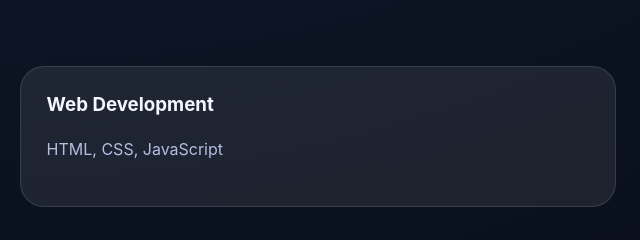
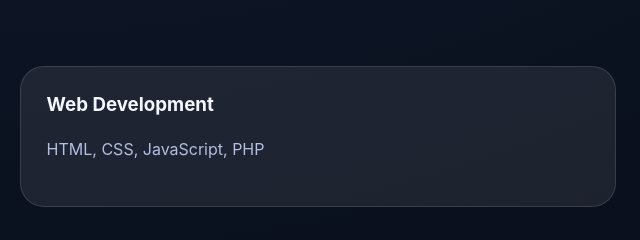
Before and after one commit to frontlyhebwelacuna/My-Portfolio, a plain HTML site: page index.html in a window 1280 px wide. Shown: the part 1280-1520 px from the top of the page, 632-1272 px from the left. Drawn offline with Linux system fonts and the light colour scheme.

Commit message:
1.0 final ?

```diff
--- a/index.html
+++ b/index.html
@@ -70,7 +70,7 @@
                 </div>
                 <div class="skill-card">
                     <h3>Web Development</h3>
-                    <p>HTML, CSS, JavaScript</p>
+                    <p>HTML, CSS, JavaScript, PHP</p>
                 </div>
             </div>
         </section>
```
